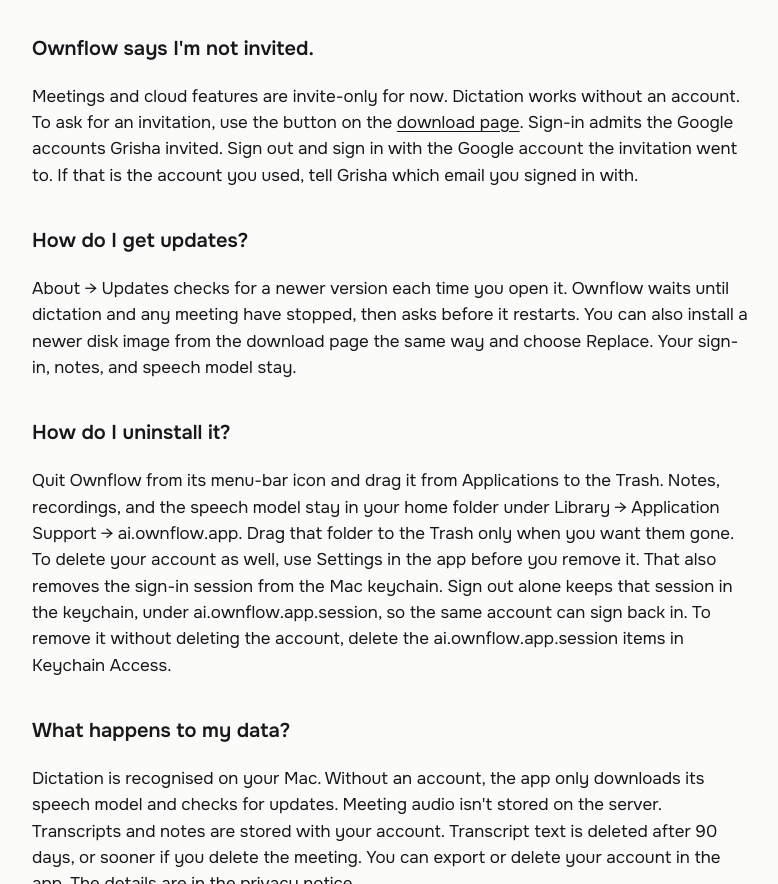
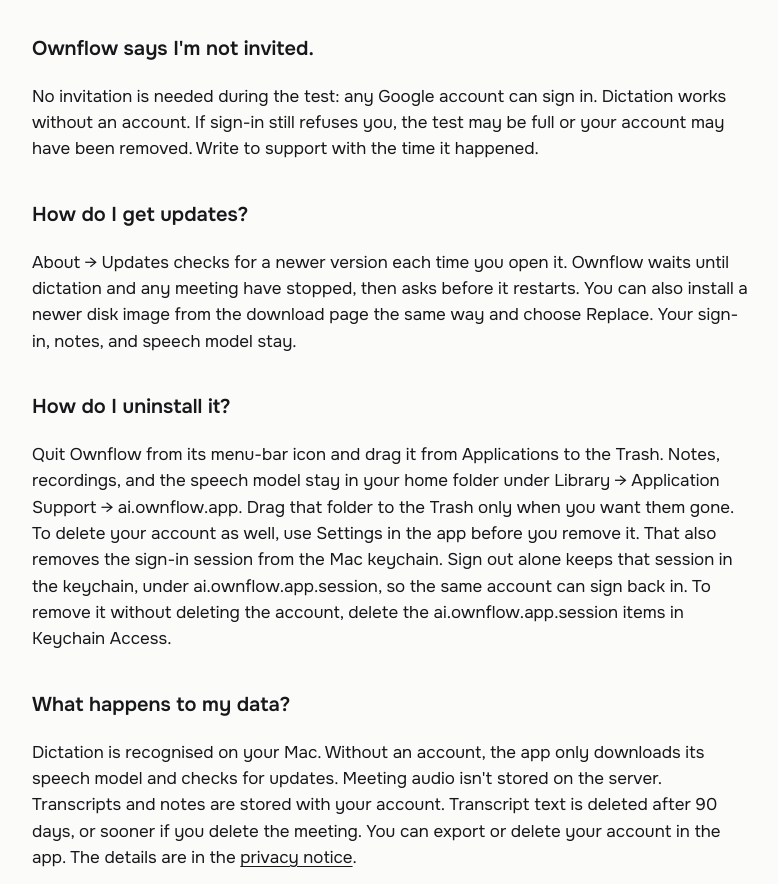
Before and after one commit to gowritegrisha/ownflow-site, a plain HTML site: page support.html in a window 1280 px wide. Shown: the part 988-1872 px from the top of the page, without its empty margins (248-1026 px from the left). Drawn offline with Linux system fonts and the light colour scheme.

Commit message:
Support: open Google sign-in, no invitation needed
Co-Authored-By: Claude Opus 5.5 <noreply@anthropic.com>

```diff
--- a/support.html
+++ b/support.html
@@ -80,7 +80,7 @@
     <p>Microphone, to turn speech into text. Accessibility, so dictation can type into the app you're using. For meeting notes, recording the sound your Mac plays, so the notes include the other people. Screen capture only if you ask about what's on your screen. If you missed a prompt, open System Settings → Privacy &amp; Security and turn Ownflow on in the pane named Microphone, Accessibility, or Screen &amp; System Audio Recording (Screen Recording on macOS 14).</p>
 
     <h3 id="not-invited">Ownflow says I'm not invited.</h3>
-    <p>Meetings and cloud features are invite-only for now. Dictation works without an account. To ask for an invitation, use the button on the <a href="download.html">download page</a>. Sign-in admits the Google accounts Grisha invited. Sign out and sign in with the Google account the invitation went to. If that is the account you used, tell Grisha which email you signed in with.</p>
+    <p>No invitation is needed during the test: any Google account can sign in. Dictation works without an account. If sign-in still refuses you, the test may be full or your account may have been removed. Write to support with the time it happened.</p>
 
     <h3 id="updates">How do I get updates?</h3>
     <p>About → Updates checks for a newer version each time you open it. Ownflow waits until dictation and any meeting have stopped, then asks before it restarts. You can also install a newer disk image from the download page the same way and choose Replace. Your sign-in, notes, and speech model stay.</p>
```
